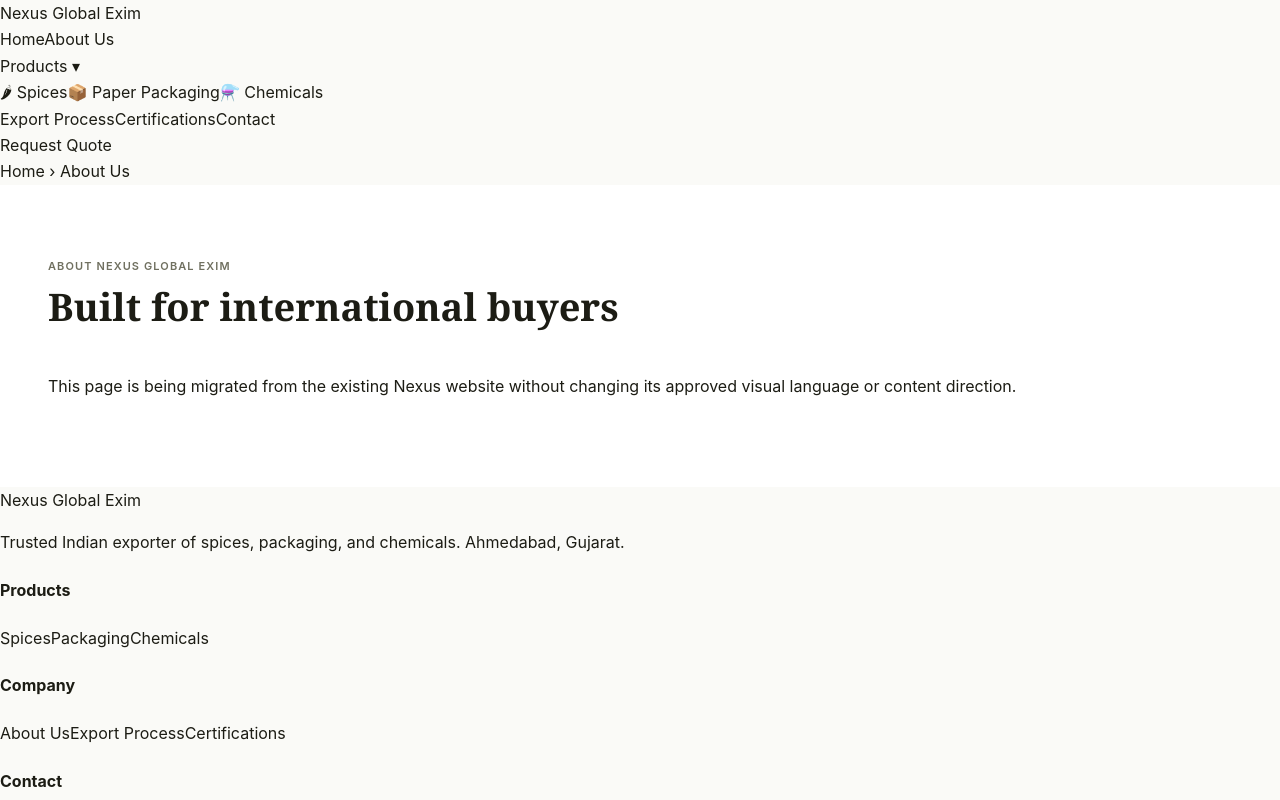
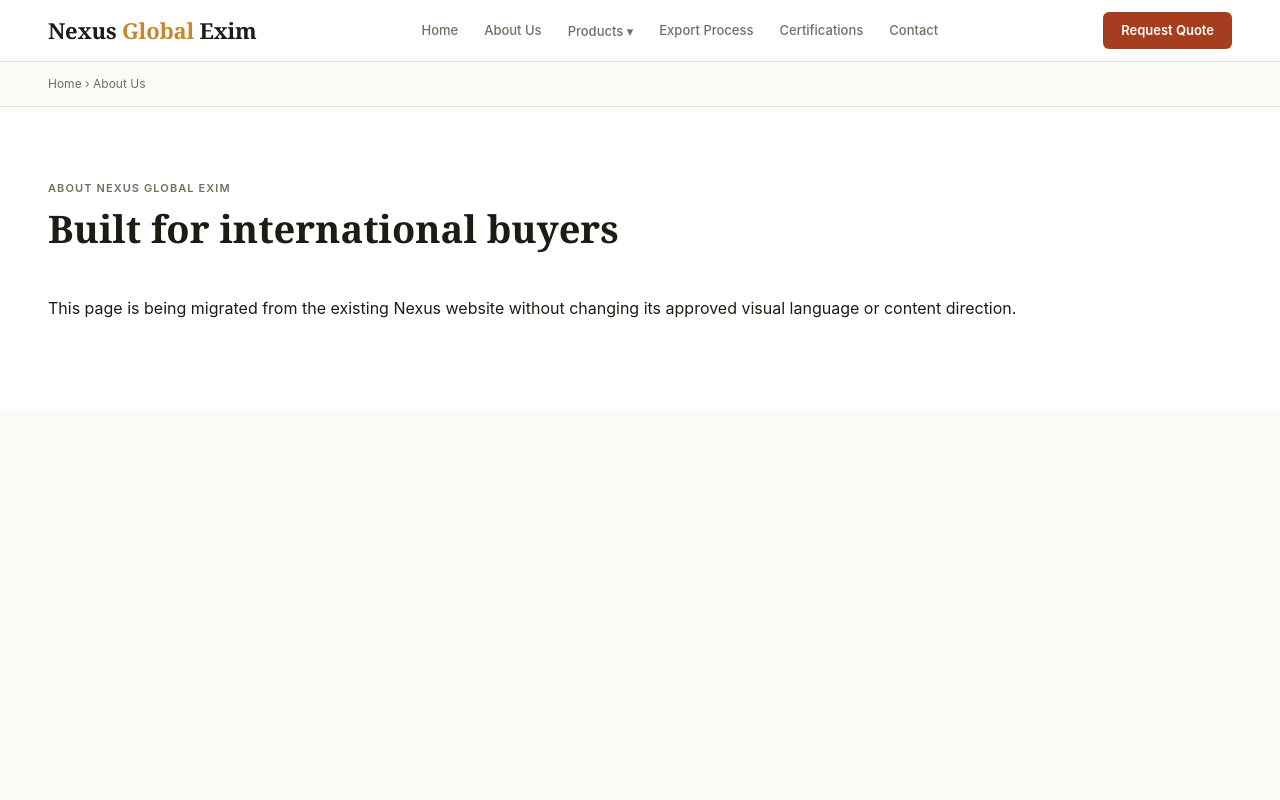
Before and after one commit to Deeppatel8822/Nexus, a Next.js app: page /about in a window 1280 px wide. Shown: the top 800 px of the page. Built offline with nearby package versions, Linux system fonts and the light colour scheme.

Commit message:
style: preserve Nexus theme in shared Next.js shell

```diff
--- a/app/globals.css
+++ b/app/globals.css
@@ -45,3 +45,31 @@
 .ind-desc{font-size:13px;color:var(--muted);line-height:1.65}
 @media(max-width:900px){.hero{padding:60px 20px}.hero h1{font-size:36px}.sec{padding:48px 20px}.ind-grid{grid-template-columns:1fr 1fr}}
 @media(max-width:600px){.ind-grid{grid-template-columns:1fr}.sec-title{font-size:28px}}
+
+
+/* Shared site shell */
+.site-header{position:sticky;top:0;z-index:1000;background:rgba(255,255,255,.97);border-bottom:1px solid var(--border);backdrop-filter:blur(8px);height:62px;display:flex;align-items:center;padding:0 48px;justify-content:space-between}
+.nav-logo{font-family:"Cormorant Garamond",Georgia,serif;font-size:22px;font-weight:600;letter-spacing:-.01em}
+.nav-logo span,.foot-logo span{color:var(--saffron)}
+.nav-links{display:flex;align-items:center;gap:6px}
+.nav-links>a,.nav-dd>span{font-size:13px;font-weight:500;color:var(--muted);padding:6px 10px;border-radius:var(--r)}
+.nav-links>a:hover,.nav-dd>span:hover{color:var(--ink);background:var(--bg)}
+.nav-dd{position:relative}
+.dd-panel{position:absolute;top:calc(100% + 8px);left:0;background:#fff;border:1px solid var(--border);border-radius:var(--r);min-width:210px;box-shadow:0 8px 28px rgba(0,0,0,.1);padding:6px;opacity:0;pointer-events:none;transform:translateY(-6px);transition:all .18s}
+.nav-dd:hover .dd-panel{opacity:1;pointer-events:auto;transform:translateY(0)}
+.dd-panel a{display:block;padding:9px 12px;font-size:13px;color:var(--muted);border-radius:4px}
+.dd-panel a:hover{background:var(--bg);color:var(--ink)}
+.nav-cta{background:var(--spice);color:#fff;padding:8px 18px;border-radius:var(--r);font-size:13px;font-weight:600}
+.page-shell{min-height:calc(100vh - 62px)}
+.bc{padding:12px 48px;background:var(--bg);border-bottom:1px solid var(--border);font-size:12px;color:var(--muted)}
+.bc a:hover{color:var(--ink)}
+footer{background:var(--ink);color:#888;padding:52px 48px 24px}
+.foot-grid{display:grid;grid-template-columns:2fr 1fr 1fr 1fr;gap:40px;margin-bottom:40px}
+.foot-logo{font-family:"Cormorant Garamond",Georgia,serif;font-size:22px;font-weight:600;color:#fff;margin-bottom:10px}
+.foot-desc{font-size:13px;line-height:1.75;max-width:240px}
+.foot-col h4{font-size:11px;font-weight:600;letter-spacing:.08em;text-transform:uppercase;color:#fff;margin:0 0 14px}
+.foot-col a{display:block;font-size:13px;color:#666;margin-bottom:9px}
+.foot-col a:hover{color:#fff}
+.foot-bottom{border-top:1px solid #2A2A20;padding-top:20px;display:flex;justify-content:space-between;font-size:12px}
+@media(max-width:900px){.site-header{padding:0 20px}.nav-links{display:none}.site-header .nav-cta{display:block}.foot-grid{grid-template-columns:1fr 1fr}.bc{padding:10px 20px}}
+@media(max-width:600px){.foot-grid{grid-template-columns:1fr}.foot-bottom{flex-direction:column;gap:8px}}
```
